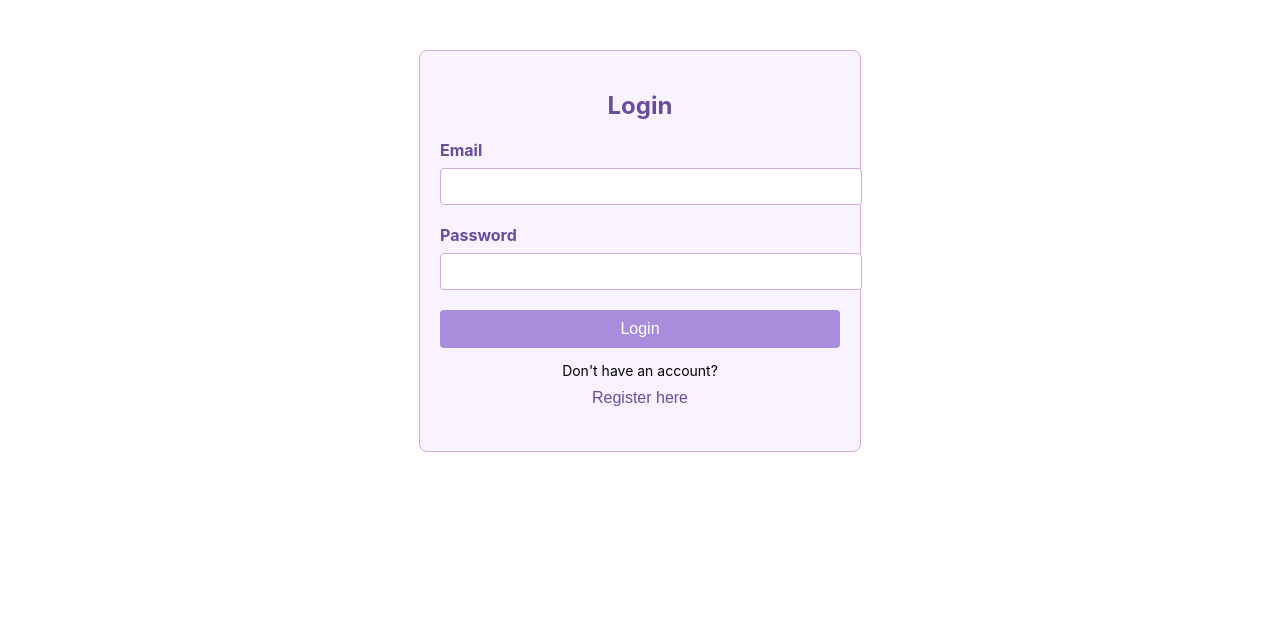
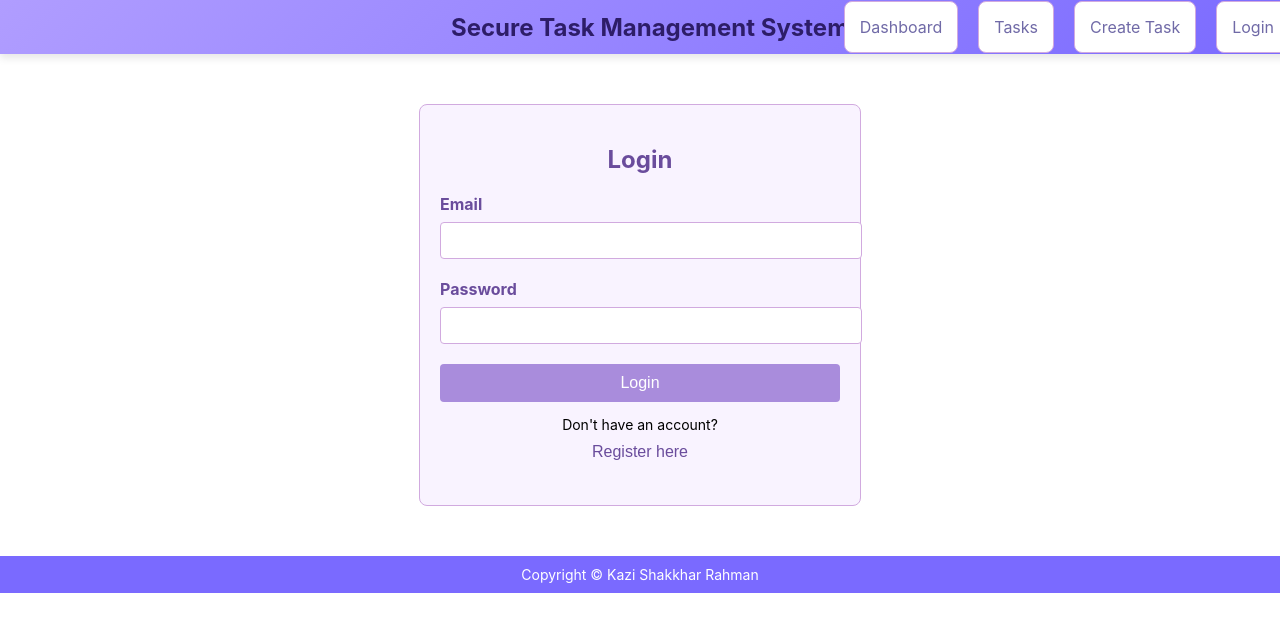
Before and after one commit to kazishakkhar17/TaskManagement, a React (Create React App) app in the folder frontend/: page /login in a window 1280 px wide. Shown: the top 632 px of the page. Built offline with nearby package versions, Linux system fonts and the light colour scheme.

Commit message:
Completed! - All features working, Ensure secure PrivateRouting, Added Navbar, Footer

```diff
--- a/frontend/src/App.js
+++ b/frontend/src/App.js
@@ -7,21 +7,26 @@ import TaskList from './components/TaskList';
 import TaskUpdate from './components/TaskUpdate';
 import AdminDashboard from './components/AdminDashboard'; // New AdminDashboard component
 import PrivateRoute from './components/PrivateRoute'; // For protecting routes
+import Navbar from './components/Navbar'; // Importing Navbar component
+import Footer from './components/Footer'; // Importing Navbar component
 
 const App = () => {
   return (
     <Router>
       <div className="app">
+        {/* Navbar is displayed on all pages if the user is logged in */}
+        <Navbar />
+
         <Routes>
           {/* Public routes */}
           <Route path="/login" element={<Auth />} />
           <Route path="/register" element={<Auth />} />
 
           {/* Protected routes */}
-          <Route path="/dashboard" element={<PrivateRoute element={Dashboard} />} />
-          <Route path="/create-task" element={<PrivateRoute element={CreateTask} />} />
-          <Route path="/task-list" element={<PrivateRoute element={TaskList} />} />
-          <Route path="/task-update/:taskId" element={<PrivateRoute element={TaskUpdate} />} />
+          <Route path="/dashboard" element={<PrivateRoute element={Dashboard} regularUserRequired={true} />} />
+          <Route path="/create-task" element={<PrivateRoute element={CreateTask} regularUserRequired={true} />} />
+          <Route path="/task-list" element={<PrivateRoute element={TaskList} regularUserRequired={true} />} />
+          <Route path="/task-update/:taskId" element={<PrivateRoute element={TaskUpdate} regularUserRequired={true} />} />
 
           {/* Admin protected route */}
           <Route path="/admin-dashboard" element={<PrivateRoute element={AdminDashboard} adminRequired={true} />} />
@@ -29,6 +34,8 @@ const App = () => {
           {/* Redirect to login if no route matches */}
           <Route path="*" element={<Auth />} />
         </Routes>
+
+        <Footer />
       </div>
     </Router>
   );
--- /dev/null
+++ b/frontend/src/components/Footer.js
@@ -0,0 +1,12 @@
+import React from 'react';
+import '../styles/Footer.css';
+
+const Footer = () => {
+  return (
+    <div className="footer">
+      Copyright &copy; Kazi Shakkhar Rahman
+    </div>
+  );
+};
+
+export default Footer;
--- /dev/null
+++ b/frontend/src/components/Navbar.js
@@ -0,0 +1,31 @@
+import React from 'react';
+import { Link } from 'react-router-dom';
+import '../styles/Navbar.css';
+
+const Navbar = () => {
+  return (
+    <nav className="navbar">
+      <div className="navbar-container">
+        <Link to="#" className="navbar-logo">
+          Secure Task Management System
+        </Link>
+        <ul className="navbar-links">
+          <li className="navbar-item">
+            <Link to="/dashboard" className="navbar-link">Dashboard</Link>
+          </li>
+          <li className="navbar-item">
+            <Link to="/task-list" className="navbar-link">Tasks</Link>
+          </li>
+          <li className="navbar-item">
+            <Link to="/create-task" className="navbar-link">Create Task</Link>
+          </li>
+          <li className="navbar-item">
+            <Link to="/login" className="navbar-link">Login</Link>
+          </li>
+        </ul>
+      </div>
+    </nav>
+  );
+};
+
+export default Navbar;
--- a/frontend/src/components/PrivateRoute.js
+++ b/frontend/src/components/PrivateRoute.js
@@ -1,7 +1,7 @@
 import React from 'react';
 import { Navigate } from 'react-router-dom';
 
-const PrivateRoute = ({ element: Element, adminRequired = false, ...rest }) => {
+const PrivateRoute = ({ element: Element, adminRequired = false, regularUserRequired = false, ...rest }) => {
   const token = localStorage.getItem('token'); // Check if token exists
   const userRole = localStorage.getItem('role'); // Get the user role from localStorage
 
@@ -15,6 +15,11 @@ const PrivateRoute = ({ element: Element, adminRequired = false, ...rest }) => {
     return <Navigate to="/dashboard" />;
   }
 
+  // If the route requires a regular user and the user is an admin, redirect to admin dashboard
+  if (regularUserRequired && userRole === 'admin') {
+    return <Navigate to="/admin-dashboard" />;
+  }
+
   // If token exists and conditions are met, render the element
   return <Element {...rest} />;
 };
--- /dev/null
+++ b/frontend/src/styles/Footer.css
@@ -0,0 +1,11 @@
+/* Footer Style */
+.footer {
+    text-align: center;
+    padding: 10px 0;
+    background-color: #7a6aff;
+    color: white;
+    bottom: 0;
+
+    width: 100%;
+    font-size: 14px;
+}
--- /dev/null
+++ b/frontend/src/styles/Navbar.css
@@ -0,0 +1,72 @@
+/* General Navbar Styles */
+.navbar {
+    background: linear-gradient(135deg, #b09dff, #7a6aff);
+    padding: 8px 10px;
+    display: flex;
+    justify-content: center; /* Center all items */
+    align-items: center;
+    box-shadow: 0 4px 8px rgba(0, 0, 0, 0.1);
+    position: sticky;
+    top: 0;
+    width: 100%;
+    height: 38px;
+}
+
+/* Navbar Container for Flex */
+.navbar-container {
+    display: flex;
+    justify-content: center; /* Center the items inside the navbar */
+    align-items: center;
+    width: 100%;
+}
+
+/* Logo Style */
+.navbar-logo {
+    font-size: 24px;
+    color: rgb(45, 29, 104);
+    text-decoration: none;
+    font-weight: bold;
+}
+
+/* Navbar Links */
+.navbar-links {
+    list-style: none;
+    display: flex;
+    gap: 20px;
+    margin: 0;
+    padding: 0;
+    align-items: center;  /* Ensure vertical alignment */
+    position: absolute; /* This ensures the links stay on the right */
+    right: 10px; /* Adjust the right position to your preference */
+}
+
+/* Navbar Link Style */
+.navbar-link {
+    text-decoration: none;
+    color: rgb(112, 106, 167);
+    font-size: 16px;
+    transition: color 0.3s ease;
+}
+
+.navbar-link:hover {
+    color: #876bae;
+}
+
+/* Responsive Design for Small Screens */
+@media (max-width: 768px) {
+    .navbar {
+        flex-direction: column;
+        align-items: flex-start;
+    }
+
+    .navbar-links {
+        flex-direction: column;
+        gap: 10px;
+        position: static; /* Make navbar links stack in column for small screens */
+        right: auto;
+    }
+
+    .navbar-link {
+        font-size: 18px;
+    }
+}
```
